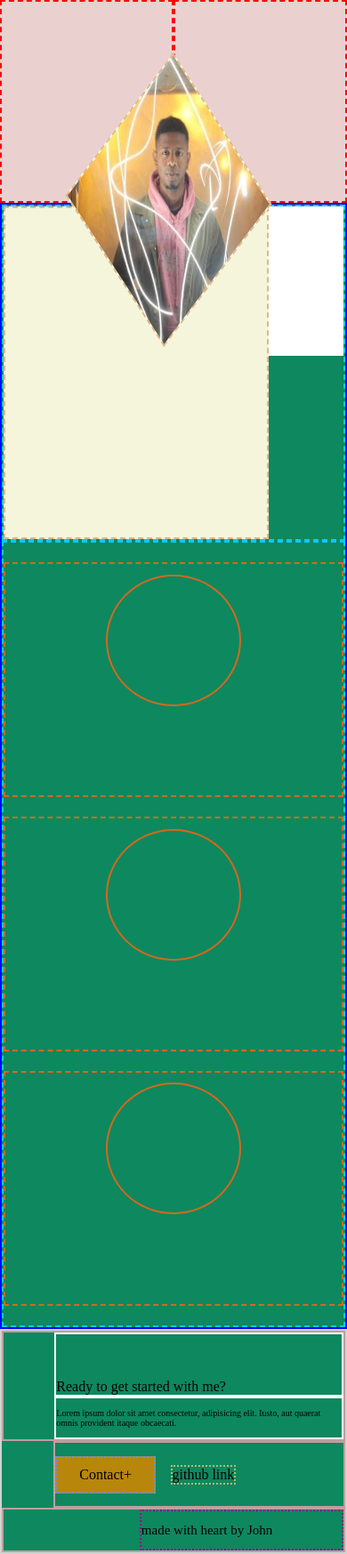
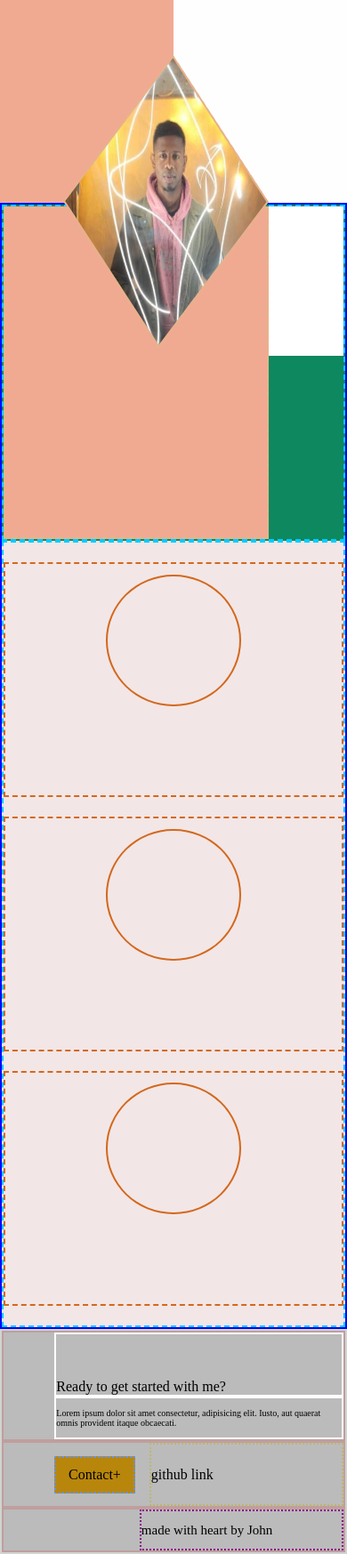
Before and after one commit to johnxadams/portfolio-v1, a website: page src/index.html in a window 390 px wide. Shown: the whole page at 89% size. Drawn offline with nearby package versions, Linux system fonts and the light colour scheme; files that its build step writes are made by us from their sources.

Commit message:
backgroud-color abjustments

```diff
--- a/src/index.html
+++ b/src/index.html
@@ -53,8 +53,10 @@
           </div>
         </section>
         <section class="contact-section cs-middle">
+          <div>
           <div>Contact+</div>
           <div>github link</div>
+          </div>
         </section>
         <section class="contact-section cs-bottom">
           <div>made with heart by John</div>
--- a/src/scss/abstracts/_variables.scss
+++ b/src/scss/abstracts/_variables.scss
@@ -2,9 +2,12 @@
 
 // colors
 // $my-color: orange;
-$lp-color-wide: #db9279ea;
+$lp-color-wide: #f1aa92;
 $lp-color-behind-img: #fa91a8;
-$lp-gen-background: rgb(248, 223, 197);
+$lp-gen-background: blanchedalmond;
+$header-nav-bg: rgb(255, 254, 254);
+$bgColor-class-study-area: rgb(243, 230, 230);
+$bgColor-footer-section: rgb(187, 187, 187);
 // sizes
 
 // others
--- a/src/scss/layouts/_footer.scss
+++ b/src/scss/layouts/_footer.scss
@@ -3,6 +3,7 @@
     .contact-section {
         border: 2px rgb(192, 158, 158) solid;
         width: 100%;
+        background-color: $bgColor-footer-section;
       }
   // cs-top(middle & bottom) means contact-section-top(middle & bottom)
   .cs-top {
@@ -30,18 +31,24 @@
 //   email and gitHub link section
   .cs-middle {
     height: 30%;
+    width: 100%;
+    @include flex-jcEnd;
+    div {
+    height: 100%;
     width: 85%;
+    background-color: $bgColor-footer-section;
     @include flex-aiCenter;
-    div:first-child {
+      div:first-child {
         border: cornflowerblue 2px dotted;
         width: 35%;
         height: 60%;
-        background-color: darkgoldenrod ;
+        background-color: darkgoldenrod;
         @include flex-jcCenter-aiCenter;
     }
     div:last-child {
         border: darkkhaki 2px dotted;
         margin: 0 0 0 5%;
+    }
     }
   }
   .cs-bottom {
--- a/src/scss/layouts/_header.scss
+++ b/src/scss/layouts/_header.scss
@@ -1,5 +1,5 @@
   .logo-sect {
-    border: 2px red dashed;
+    background-color: $lp-color-wide;
     width: 50%;
     height: 100%;
   }
@@ -7,7 +7,7 @@
     display: none;
   }
   .nav-sect {
-    border: 2px red dashed;
+    background-color: $header-nav-bg;
     width: 50%;
     height: 100%;
   }
--- a/src/scss/layouts/_main-section.scss
+++ b/src/scss/layouts/_main-section.scss
@@ -7,17 +7,18 @@
     display: flex;
     position: relative;
         // the left side(bigger box) of the background behind the profile-img
+        // das IMage solllte ich mit px oder rem bearbeiten, damit es statis bleibt. ansonten passt sich die größe an bei jeder kleinen veränderung.
     div:first-child {
       border: burlywood 2px dashed;
-      background-color: beige;
+      background-color: $lp-color-wide;
       width: 78%;
       height: 100%;
       position: relative;
       // profile-img layout-rhombus (raute)
       .img-con-mobile-media {
         position: absolute;
-        width: 69%;
-        height: 51%;
+        width: 67%;
+        height: 52%;
         transform: rotate(57deg)
                    skew(20deg);
         left: 28%;
@@ -68,6 +69,7 @@
   // next move is to define the elements inside the class-study-area !!!!
   .class-study-area {
     border: 2px rgb(0, 204, 255) dashed;
+    background-color: $bgColor-class-study-area;
     width: 100%;
     height: 70%;
     display: flex;
--- a/src/scss/layouts/media-desktop/_media-desktop-header.scss
+++ b/src/scss/layouts/media-desktop/_media-desktop-header.scss
@@ -3,7 +3,7 @@
     header {
         .logo-sect {
             width: 30%;
-            background-color: aqua;
+            background-color: $lp-gen-background;
         }
         .social-network {
             border: rgb(38, 255, 0) 2px dashed;
@@ -11,19 +11,20 @@
             width: 32%;
             height: 100%;
             z-index: 1;
-            background-color: blanchedalmond;
+            background-color: $lp-color-wide;
             position: relative;
         }
         .social-network::after {
             content: "";
             position: absolute;
-            background-color: blanchedalmond;
+            background-color: $lp-color-wide;
             width: 100%;
             height: 230%;
             top: 100%;
         }
         .nav-sect {
             width: 38%;
+            background-color: $lp-gen-background;
         }
     }
 }
--- a/src/scss/layouts/media-desktop/_media-main-section-desktop.scss
+++ b/src/scss/layouts/media-desktop/_media-main-section-desktop.scss
@@ -12,7 +12,7 @@
                 width: 90%;
                 height: 100%;
                 position: relative;
-                // background-color: aquamarine;
+                background-color: $lp-gen-background;
                 .img-con-desktop-media {
                     display: block;
                     background-color: rgb(192, 196, 255), 0;
```
Also changed, not shown: src/scss/layouts/_grid-flow.scss (+7 -0 lines).
